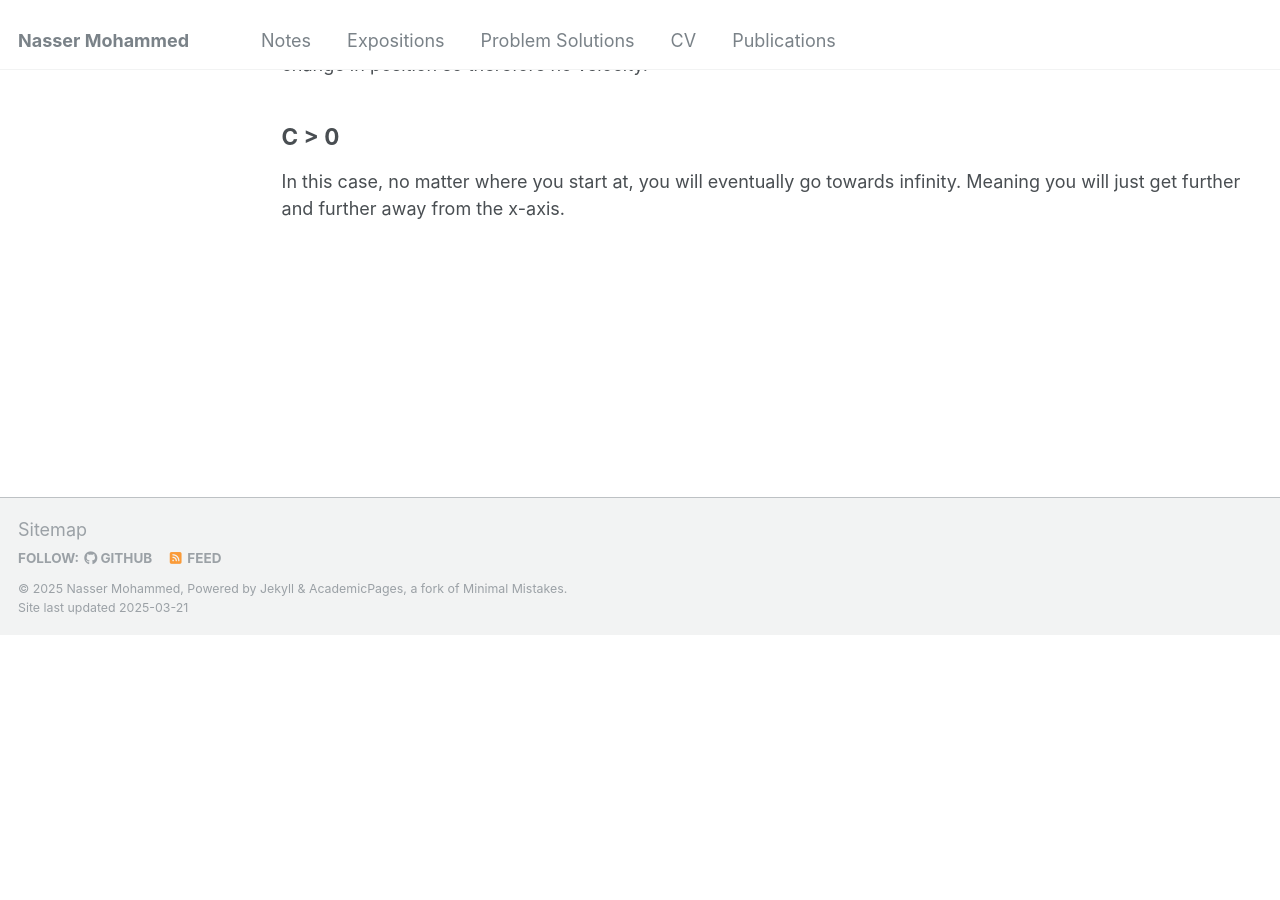
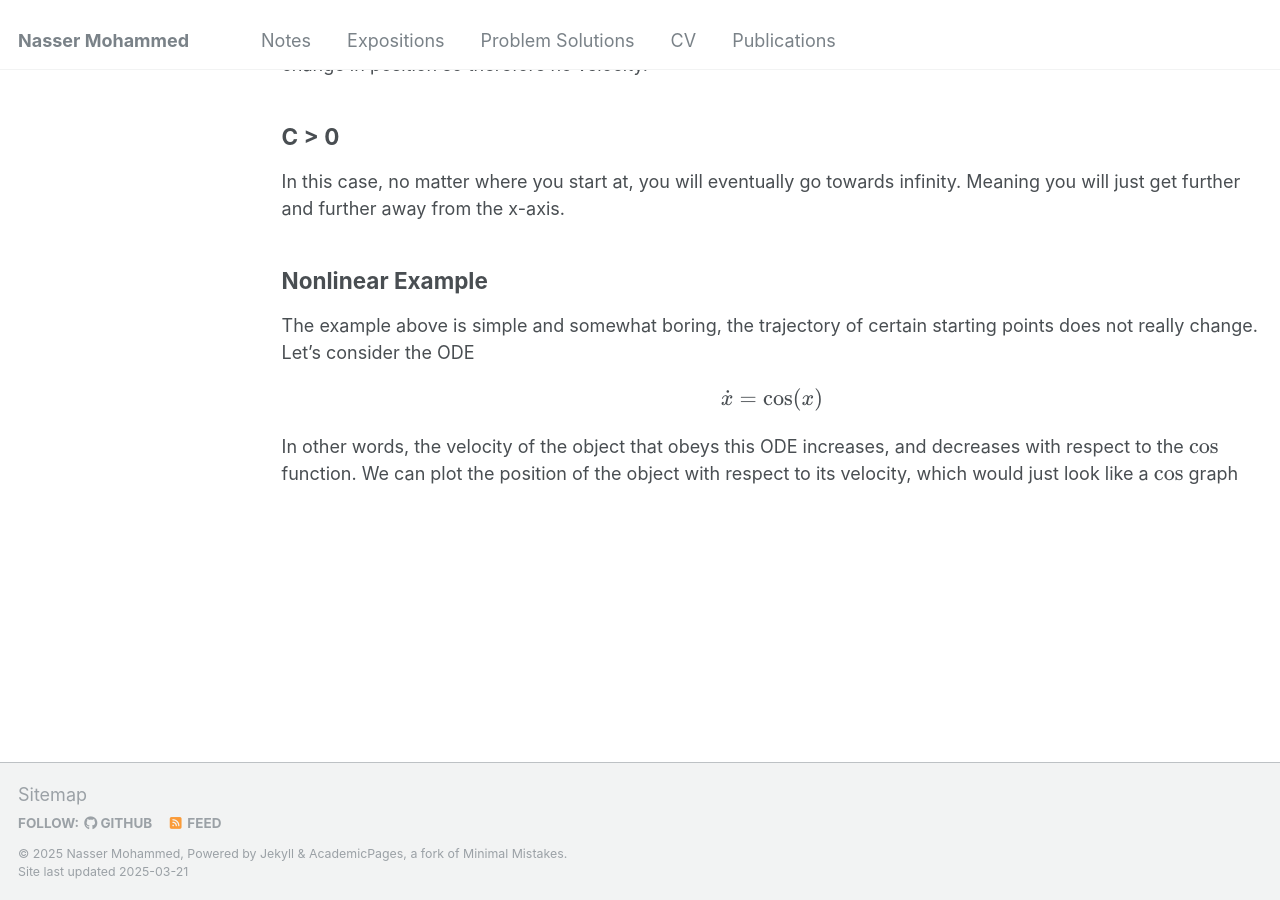
Before and after one commit to Nasser-Mohammed/Nasser-Mohammed.github.io, a Jekyll site: the page built from _pages/notes/ode/phase-portrait.md, in a window 1280 px wide and 900 px high, scrolled down 1650 px. Built offline with Jekyll 4.4.1, drawn with Linux system fonts in a browser that asks for light colours; before the commit the page ends 2285 px from its top, so only the background shows below that.

Commit message:
Update phase-portrait.md

```diff
--- a/_pages/notes/ode/phase-portrait.md
+++ b/_pages/notes/ode/phase-portrait.md
@@ -33,3 +33,9 @@ This is a trivial case where the position of the object is constant from whereve
 
 ## C > 0
 In this case, no matter where you start at, you will eventually go towards infinity. Meaning you will just get further and further away from the x-axis.
+
+
+## Nonlinear Example
+The example above is simple and somewhat boring, the trajectory of certain starting points does not really change. Let's consider the ODE
+\\[\dot{x} = \cos (x)\\]
+In other words, the velocity of the object that obeys this ODE increases, and decreases with respect to the \\(\cos\\) function. We can plot the position of the object with respect to its velocity, which would just look like a \\(\cos\\) graph
```
